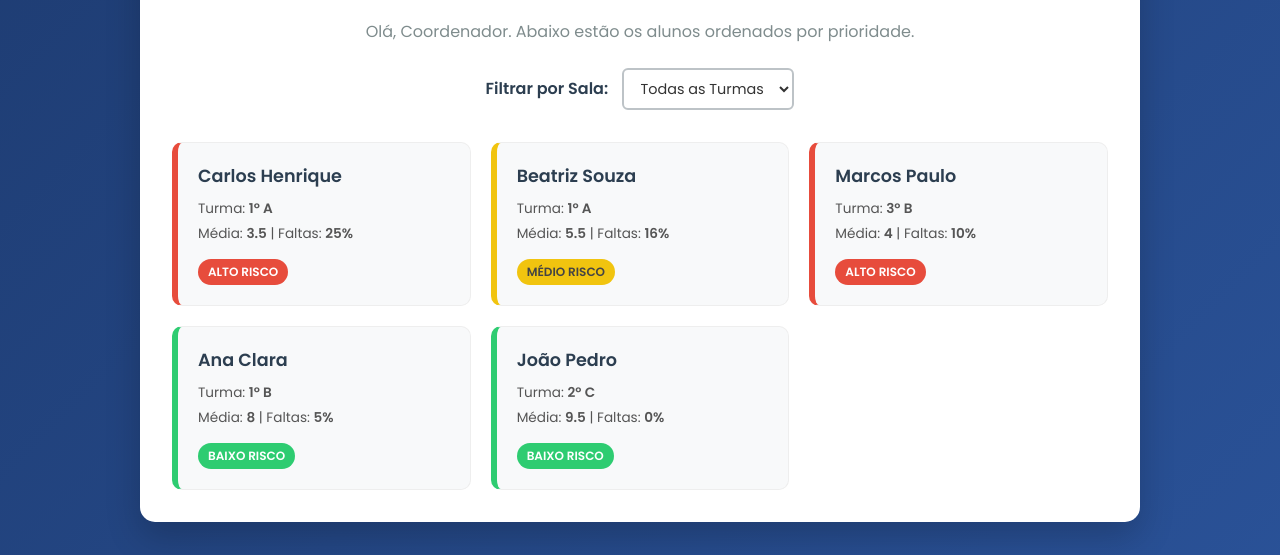
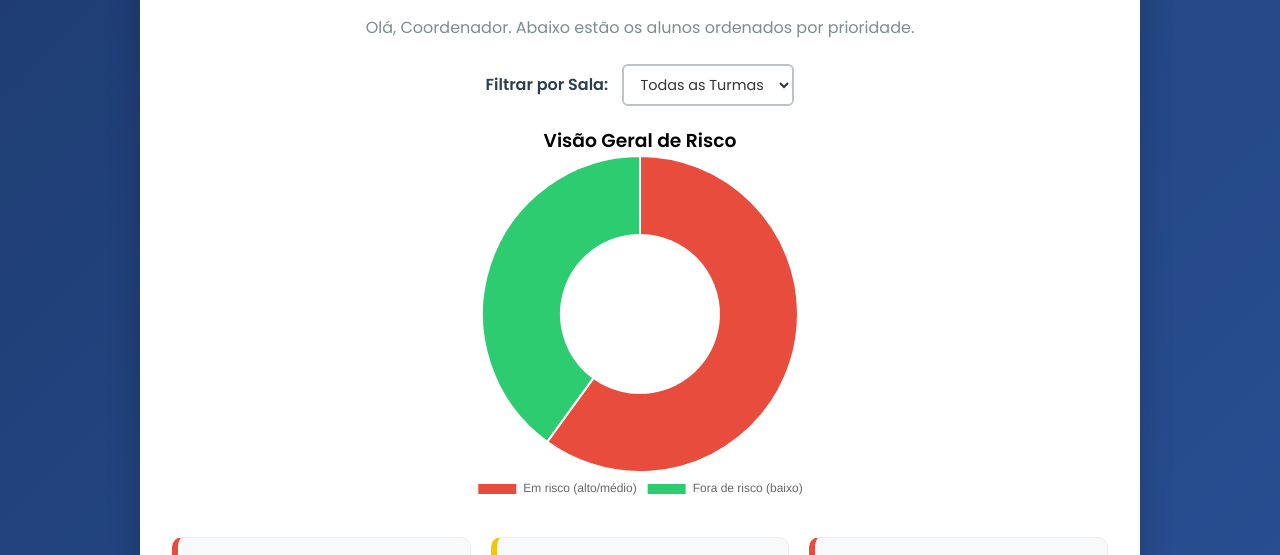
Before and after one commit to AlissonZillig/Projeto-Integrador-I, a plain HTML site: page dashboard.html in a window 1280 px wide. Shown: the part 168-723 px from the top of the page. Drawn offline with nearby package versions, Linux system fonts and the light colour scheme.

Commit message:
Adicionado gráfico na tela dashboard

```diff
--- a/dashboard.css
+++ b/dashboard.css
@@ -246,3 +246,16 @@
         font-size: 0.85rem;
     }
 }
+
+
+
+
+/* =========================================
+   GRAFICO
+   ========================================= */
+
+.chart-container {
+    width: 350px;
+    margin: 20px auto;
+    text-align: center;
+}
--- a/dashboard.html
+++ b/dashboard.html
@@ -36,6 +36,15 @@
             </select>
     </div>
 
+        <!-- grafico --><!-- grafico --><!-- grafico -->
+<div class="chart-container">
+    <h3>Visão Geral de Risco</h3>
+    <canvas id="graficoRisco"></canvas>
+</div>
+
+<script src="https://cdn.jsdelivr.net/npm/chart.js"></script>
+<!-- grafico --><!-- grafico --><!-- grafico -->
+
 </header>
 
             </header>
@@ -56,6 +65,7 @@
             <button onclick="fecharModal()" class="btn-fechar">Entendido</button>
         </div>
     </div>
+
     <footer>
         <p>© 2025 Evasão Zero - Projeto integrador I</p>
         <p>Fatec Cotia</p>
--- a/dashboard.js
+++ b/dashboard.js
@@ -85,6 +85,9 @@ function carregarDashboard() {
         card.onclick = () => abrirModal(aluno.nome, risco.acao);
         container.appendChild(card);
     });
+
+    atualizarGrafico(alunosOrdenados);
+
 }
 
 // Funções do Modal (Mantidas)
@@ -103,3 +106,45 @@ window.onload = function() {
     carregarFiltroTurmas(); // 1º Preenche o select
     carregarDashboard();    // 2º Carrega os cards
 };
+
+
+// Grafico:
+let graficoRisco = null;
+
+function atualizarGrafico(listaFiltrada) {
+    let total = listaFiltrada.length;
+    let emRisco = 0;
+
+    listaFiltrada.forEach(a => {
+        const r = calcularRisco(a);
+        if (r.nivel === "Alto" || r.nivel === "Médio") {
+            emRisco++;
+        }
+    });
+
+    const ctx = document.getElementById('graficoRisco').getContext('2d');
+
+    if (graficoRisco) graficoRisco.destroy();
+
+    graficoRisco = new Chart(ctx, {
+        type: 'doughnut',
+        data: {
+            labels: ['Em risco (alto/médio)', 'Fora de risco (baixo)'],
+            datasets: [{
+                data: [emRisco, total - emRisco],
+                backgroundColor: [
+                    '#e74c3c', // alto/médio risco
+                    '#2ecc71'  // baixo risco
+                ],
+                borderColor: ['#fff', '#fff'],
+                borderWidth: 2
+            }]
+        },
+        options: {
+            responsive: true,
+            plugins: {
+                legend: { position: 'bottom' }
+            }
+        }
+    });
+}
```
Also changed, not shown: index.html (+4 -0 lines), login.js (line endings or trailing spaces), professor.html (line endings or trailing spaces), professor.js (line endings or trailing spaces), style.css (line endings or trailing spaces).
